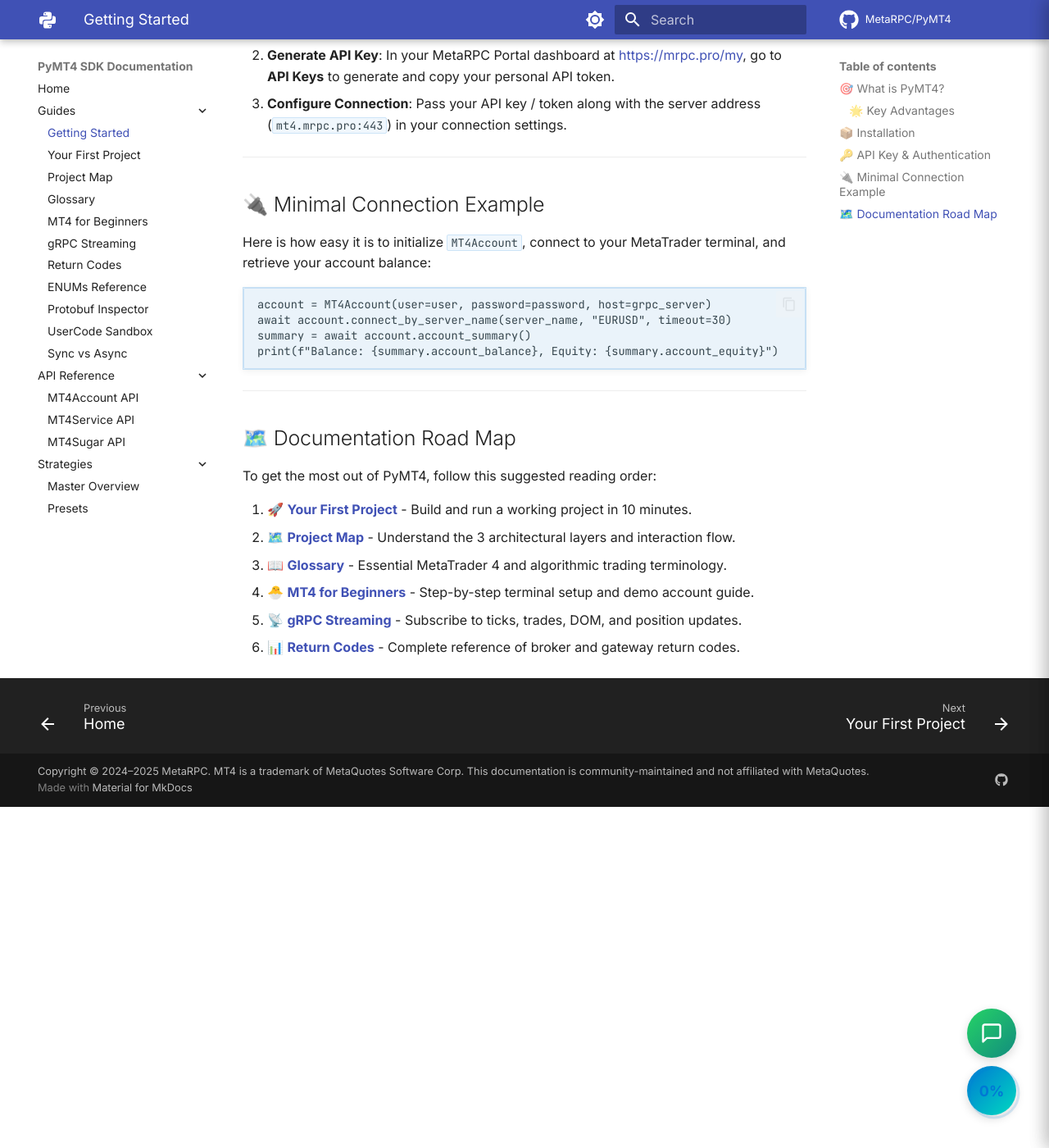
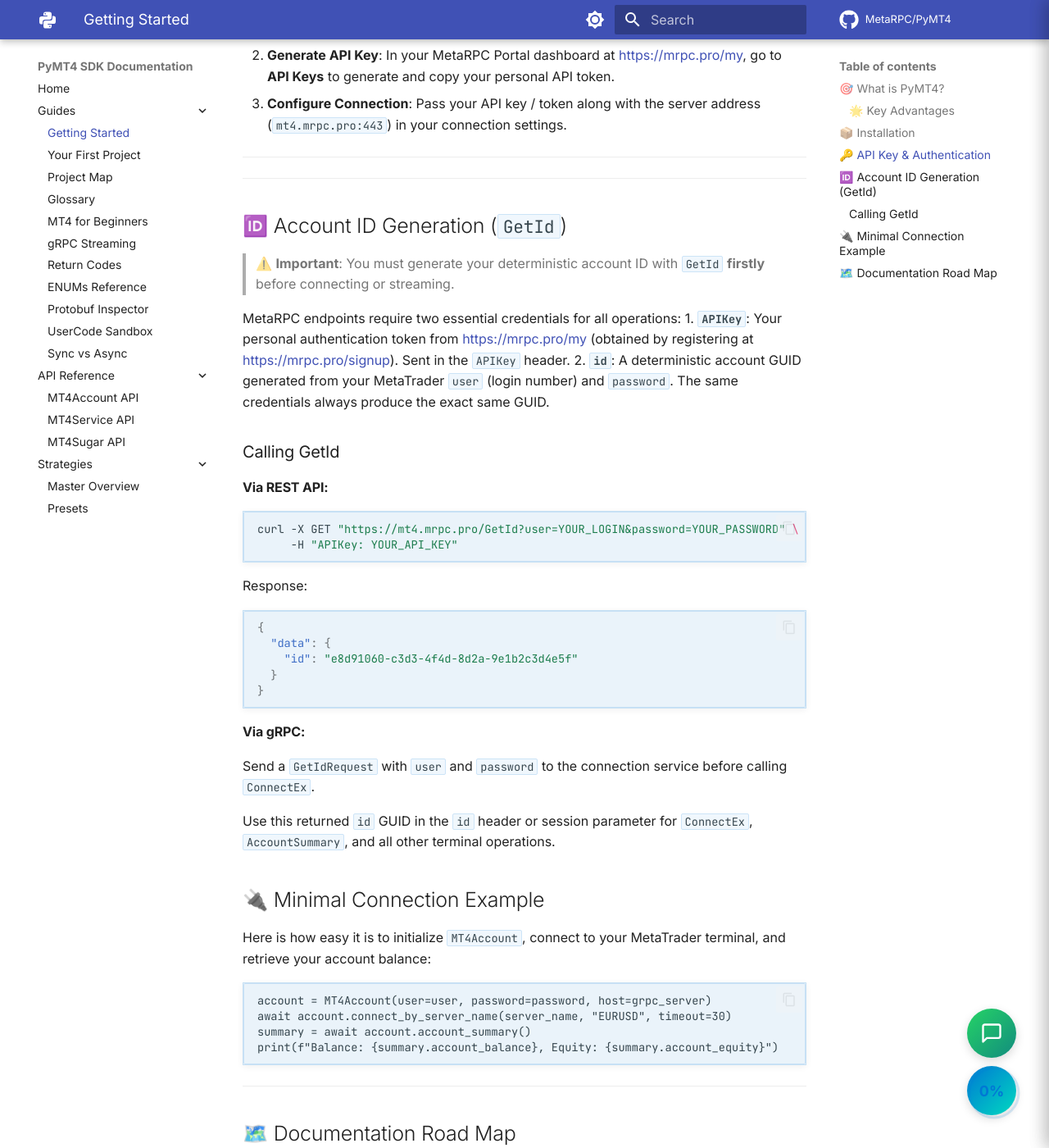
Before and after one commit to MetaRPC/PyMT4, an MkDocs documentation site: the page built from docs/All_Guides/GETTING_STARTED.md, in a window 1280 px wide and 1400 px high, scrolled down 1071 px. Shown: the whole window at 82% size. Built offline with MkDocs 1.6.1 and Material for MkDocs 9.7.7, drawn with Linux system fonts in a browser that asks for light colours; comment, search, counter and statistics services are not loaded.

Commit message:
docs: document deterministic account ID generation via GetId before connecting

````diff
--- a/docs/All_Guides/GETTING_STARTED.md
+++ b/docs/All_Guides/GETTING_STARTED.md
@@ -36,6 +36,39 @@
 
 ---
 
+
+---
+
+## 🆔 Account ID Generation (`GetId`)
+
+> ⚠️ **Important**: You must generate your deterministic account ID with `GetId` **firstly** before connecting or streaming.
+
+MetaRPC endpoints require two essential credentials for all operations:
+1. **`APIKey`**: Your personal authentication token from [https://mrpc.pro/my](https://mrpc.pro/my) (obtained by registering at [https://mrpc.pro/signup](https://mrpc.pro/signup)). Sent in the `APIKey` header.
+2. **`id`**: A deterministic account GUID generated from your MetaTrader `user` (login number) and `password`. The same credentials always produce the exact same GUID.
+
+### Calling GetId
+
+#### Via REST API:
+```bash
+curl -X GET "https://mt4.mrpc.pro/GetId?user=YOUR_LOGIN&password=YOUR_PASSWORD" \
+     -H "APIKey: YOUR_API_KEY"
+```
+
+Response:
+```json
+{
+  "data": {
+    "id": "e8d91060-c3d3-4f4d-8d2a-9e1b2c3d4e5f"
+  }
+}
+```
+
+#### Via gRPC:
+Send a `GetIdRequest` with `user` and `password` to the connection service before calling `ConnectEx`.
+
+Use this returned `id` GUID in the `id` header or session parameter for `ConnectEx`, `AccountSummary`, and all other terminal operations.
+
 ## 🔌 Minimal Connection Example
 
 Here is how easy it is to initialize `MT4Account`, connect to your MetaTrader terminal, and retrieve your account balance:
````
Also changed, not shown: README.md (+26 -0 lines), docs/All_Guides/Your_First_Project.md (+19 -3 lines), docs/index.md (+3 -0 lines).
